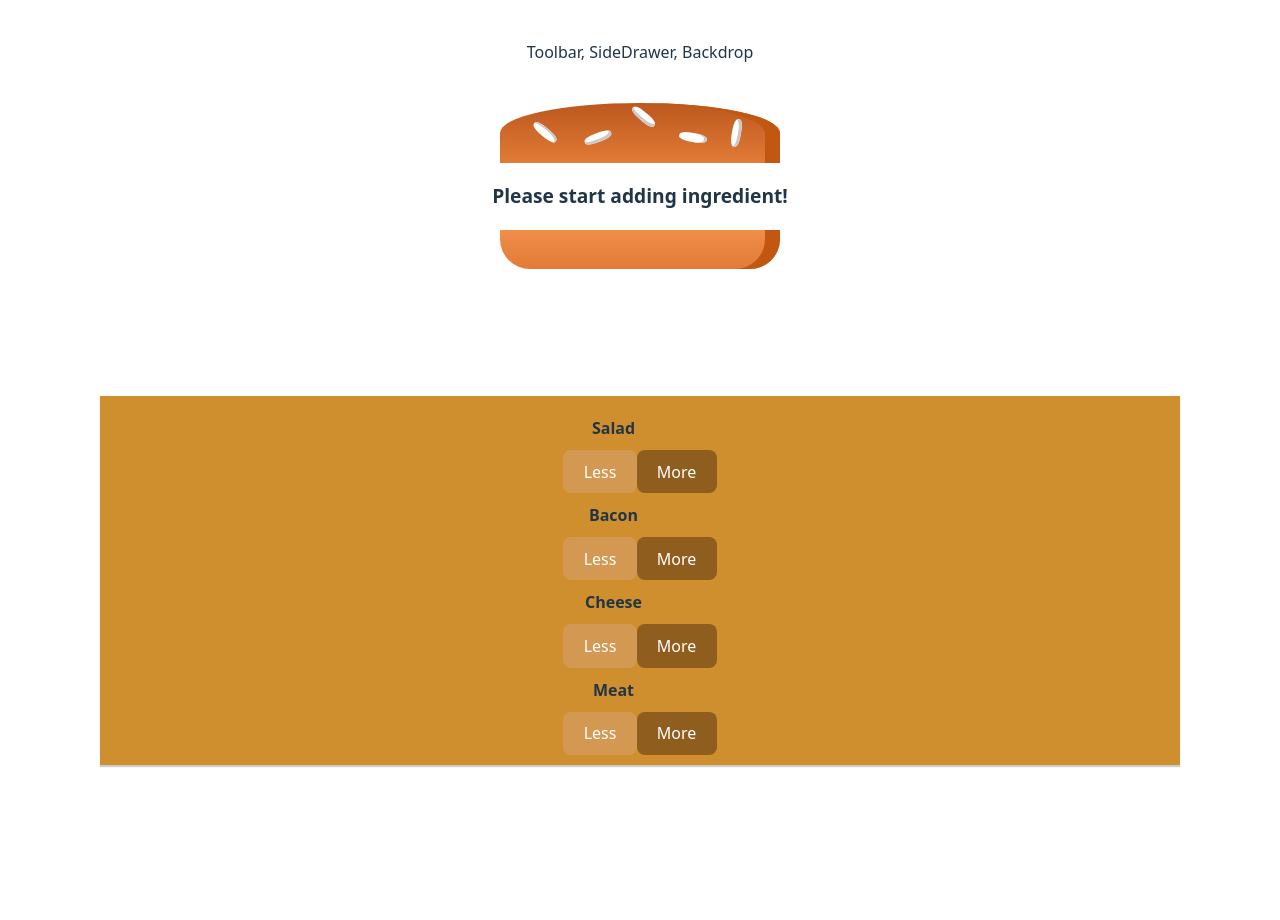
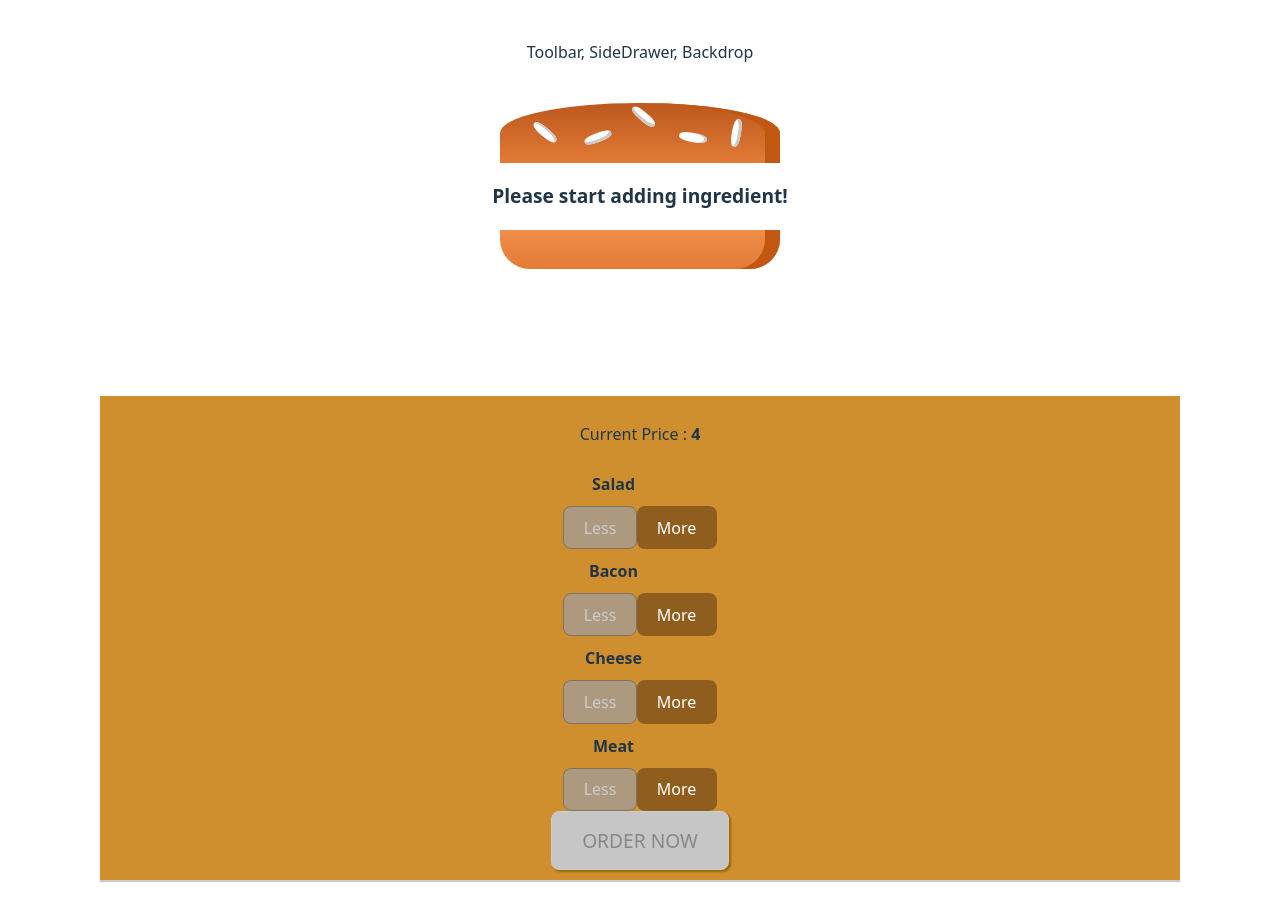
Before and after one commit to johjohcodes/burger-basics--01-project-setup, a React (Vite) app: page / in a window 1280 px wide. Shown: the top 920 px of the page. Before the commit the page ends 837 px from the top, so only its background shows below. Built offline with nearby package versions, Linux system fonts and the light colour scheme.

Commit message:
order button

```diff
--- a/src/components/Burger/BuildsControls/BuildControl/BuildControl.jsx
+++ b/src/components/Burger/BuildsControls/BuildControl/BuildControl.jsx
@@ -4,7 +4,9 @@ import './BuildControl.css';
 const BuildControl = (props) => (
   <div className="BuildControl">
     <div className="Label">{props.label}</div>
-    <button className="Less" onClick={props.removed}>Less</button>
+    <button className="Less"
+        onClick={props.removed}
+        disabled = {props.disabled} >Less</button>
     <button className="More" onClick={props.added} >More</button>
   </div>
 );
--- a/src/components/Burger/BuildsControls/BuildControls.css
+++ b/src/components/Burger/BuildsControls/BuildControls.css
@@ -8,3 +8,44 @@
     margin : auto;
     padding : 10px 0;
 }
+
+.OrderButton {
+    background-color: #DAD735;
+    outline: none;
+    cursor: pointer;
+    border: 1px solid #966909;
+    color: #966909;
+    font-family: inherit;
+    font-size: 1.2em;
+    padding: 15px 30px;
+    box-shadow: 2px 2px 2px #966909;
+}
+
+.OrderButton:hover, .OrderButton:active {
+    background-color: #A0DB41;
+    border: 1px solid #966909;
+    color: #966909;
+}
+
+.OrderButton:disabled {
+    background-color: #C7C6C6;
+    cursor: not-allowed;
+    border: 1px solid #ccc;
+    color: #888888;
+}
+
+.OrderButton:not(:disabled) {
+    animation: enable 0.3s linear;
+}
+
+@keyframes enable {
+    0% {
+        transform: scale(1);
+    }
+    60% {
+        transform: scale(1.1);
+    }
+    100% {
+        transform: scale(1);
+    }
+}
--- a/src/components/Burger/BuildsControls/BuildControls.jsx
+++ b/src/components/Burger/BuildsControls/BuildControls.jsx
@@ -11,13 +11,20 @@ const controls = [
 
 const BuildControls = (props) => (
     <div className="BuildControls">
+        <p>Current Price : <strong> {props.price.toFixed()}</strong></p>
         {controls.map(ctrl => (
             <BuildControl
              key={ctrl.label}
              label={ctrl.label}
              added = { () => props.ingredientAdded(ctrl.type)}
-             removed =  { () => props.ingredientRemoved(ctrl.type)} />
+             removed =  { () => props.ingredientRemoved(ctrl.type)}
+             disabled = {props.disabled[ctrl.type]}/>
         ))}
+        <button
+
+        className="OrderButton"
+         disabled = {!props.purchasable}
+        >ORDER NOW</button>
     </div>
 );
 
--- a/src/container/BurgerBuilder/BurgerBuilder.jsx
+++ b/src/container/BurgerBuilder/BurgerBuilder.jsx
@@ -1,6 +1,7 @@
 import React, { Component } from 'react'
 import Burger from '../../components/Burger/BurgerIngredient/Burger'
 import BuildControls from '../../components/Burger/BuildsControls/BuildControls'
+import { object } from 'prop-types'
 
 
 
@@ -19,8 +20,21 @@ class BurgerBuilder extends Component{
             meat : 0
 
         },
-        totalPrice : 4
+        totalPrice : 4,
+        purchasable : false
     }
+    updtePurchaseState (ingredient){
+
+    const sum =  Object.keys(ingredient)
+           .map(igkey =>{
+              return ingredient[igkey]
+           })
+           .reduce((sum, el)=>{
+              return sum + el;
+           }, 0 );
+        this.setState({purchasable : sum > 0})
+    }
+
 
     addIngredientHandler = (type) => {
        const oldCount  = this.state.ingredient[type];
@@ -33,11 +47,16 @@ class BurgerBuilder extends Component{
         const oldPrice = this.state.totalPrice;
         const newPrice = oldPrice + priceAddition;
         this.setState({totalPrice : newPrice, ingredient : updatedIngredients});
+        this.updtePurchaseState(updatedIngredients)
+
 
     }
 
     removeIngredientHandler = (type) => {
          const oldCount  = this.state.ingredient[type];
+         if (oldCount <= 0 ){
+            return;
+         }
        const updatedCount = oldCount - 1;
        const updatedIngredients = {
           ...this.state.ingredient
@@ -47,16 +66,27 @@ class BurgerBuilder extends Component{
         const oldPrice = this.state.totalPrice;
         const newPrice = oldPrice -  priceDeduction;
         this.setState({totalPrice : newPrice, ingredient : updatedIngredients});
+        this.updtePurchaseState(updatedIngredients)
+
 
     }
 
     render(){
+        const disabledInfo  = {
+            ...this.state.ingredient
+        };
+        for(let key in disabledInfo){
+            disabledInfo[key] = disabledInfo[key] <= 0
+        }
         return (
             <>
              <Burger ingredients={this.state.ingredient} />
             <BuildControls
               ingredientAdded = {this.addIngredientHandler}
-              ingredientRemoved = {this.removeIngredientHandler} />
+              ingredientRemoved = {this.removeIngredientHandler}
+              disabled = {disabledInfo}
+              purchasable = {this.state.purchasable}
+              price = {this.state.totalPrice} />
             </>
         )
     }
```
